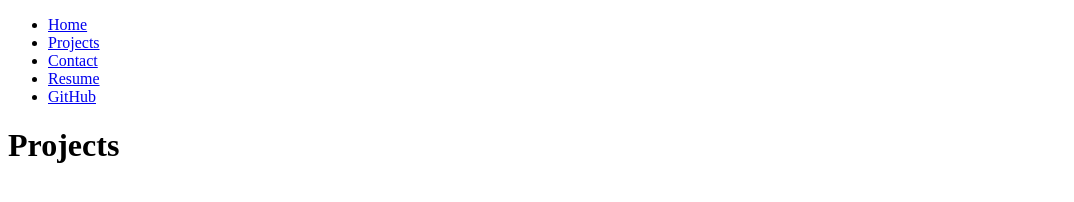
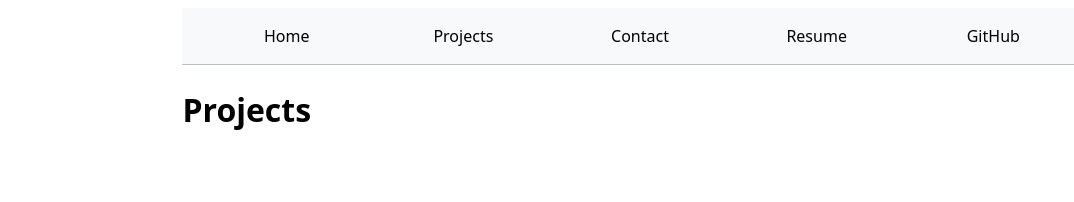
Before and after one commit to kyradeng/portfolio, a plain HTML site: page projects/index.html in a window 1280 px wide. Shown: the whole page, without its empty margins (0-1074 px from the left). Drawn offline with Linux system fonts and the light colour scheme.

Commit message:
update page styles

```diff
--- a/projects/index.html
+++ b/projects/index.html
@@ -4,7 +4,7 @@
         <meta charset="UTF-8">
         <meta name="viewport" content="width=device-width, initial-scale=1.0">
         <title>Projects</title>
-        <!-- <link rel="stylesheet" href="style.css"> -->
+        <link rel="stylesheet" href="../style.css">
     </head>
     <nav>
         <ul>
```
